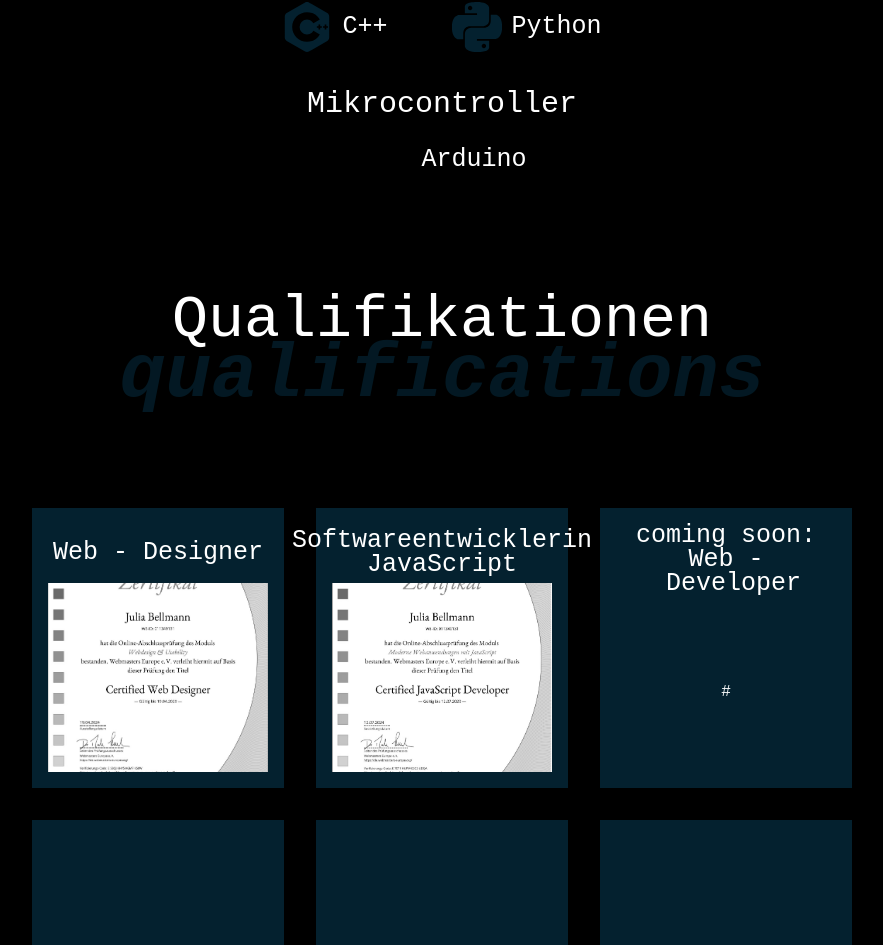
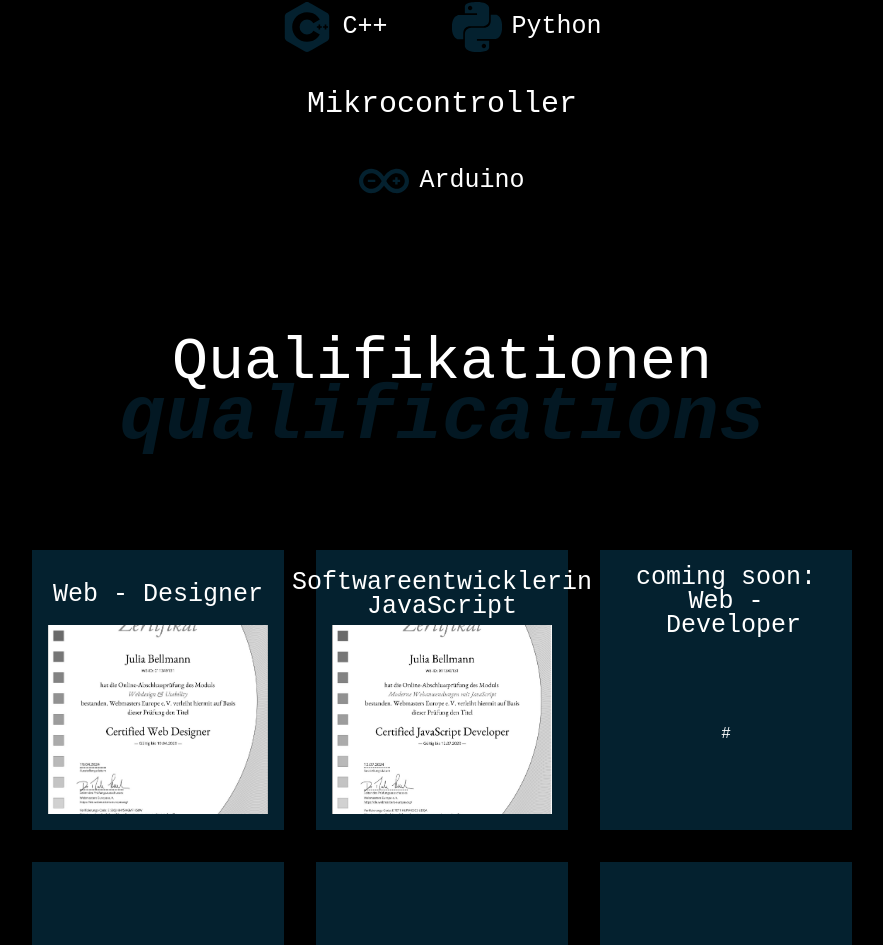
Before and after one commit to juliabellmann/portfolio, a Next.js app: page / in a window 1280 px wide. Shown: the part 2955-3900 px from the top of the page, without its empty margins (198-1081 px from the left). Built offline with nearby package versions, Linux system fonts and the light colour scheme.

Commit message:
add changes

```diff
--- a/app/_components/Skills.js
+++ b/app/_components/Skills.js
@@ -139,9 +139,9 @@
 
                 <aside>
                     <div className="skills">
-
+                    <svg role="img" viewBox="0 0 24 24" xmlns="http://www.w3.org/2000/svg"><title>Arduino</title><path d="M18.087 6.146c-.3 0-.607.017-.907.069-2.532.367-4.23 2.239-5.18 3.674-.95-1.435-2.648-3.307-5.18-3.674a6.49 6.49 0 0 0-.907-.069C2.648 6.146 0 8.77 0 12s2.656 5.854 5.913 5.854c.3 0 .607-.017.916-.069 2.531-.376 4.23-2.247 5.18-3.683.949 1.436 2.647 3.307 5.18 3.683.299.043.607.069.915.069C21.344 17.854 24 15.23 24 12s-2.656-5.854-5.913-5.854zM6.53 15.734a3.837 3.837 0 0 1-.625.043c-2.148 0-3.889-1.7-3.889-3.777 0-2.085 1.749-3.777 3.898-3.777.208 0 .416.017.624.043 2.39.35 3.847 2.768 4.347 3.734-.508.974-1.974 3.384-4.355 3.734zm11.558.043c-.208 0-.416-.017-.624-.043-2.39-.35-3.856-2.768-4.347-3.734.491-.966 1.957-3.384 4.347-3.734.208-.026.416-.043.624-.043 2.149 0 3.89 1.7 3.89 3.777 0 2.085-1.75 3.777-3.89 3.777zm1.65-4.404v1.134h-1.205v1.182h-1.156v-1.182H16.17v-1.134h1.206V10.19h1.156v1.183h1.206zM4.246 12.498H7.82v-1.125H4.245v1.125z"/></svg>
+                    <h4>Arduino</h4>
                     </div>
-                    <h4>Arduino</h4>
                 </aside>
             </section>
 
```
Also changed, not shown: app/icons/arduino.svg (added).
